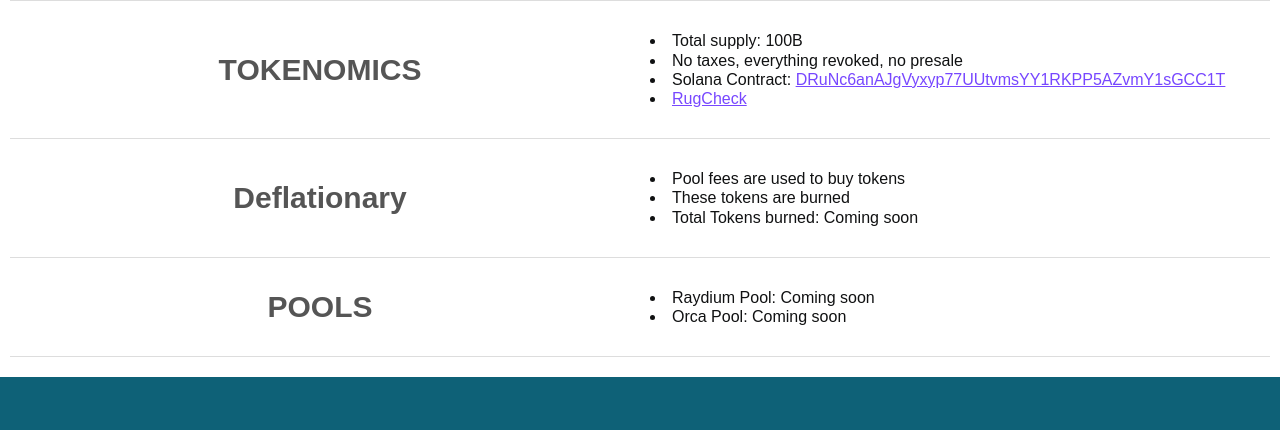
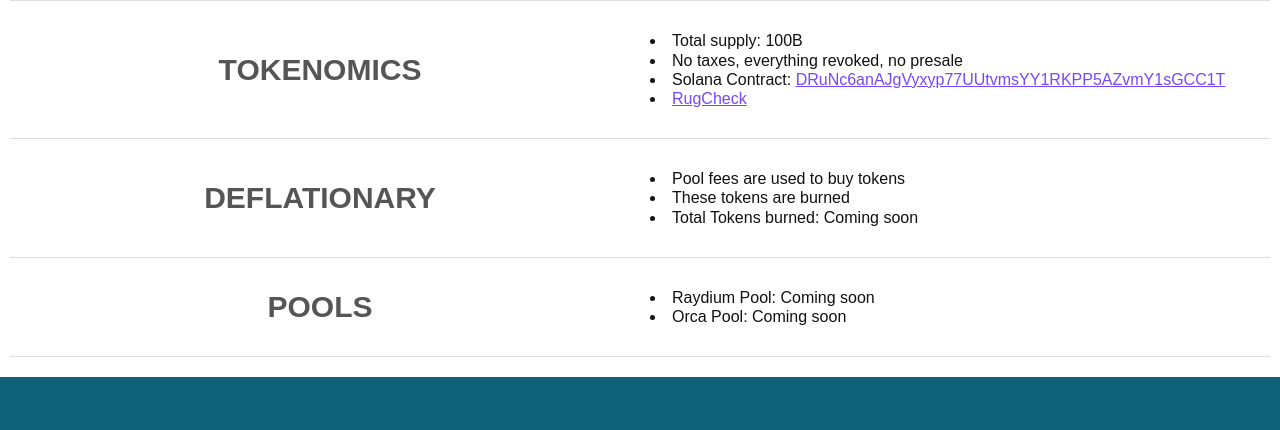
Before and after one commit to Tobitheturtle1/tobitheturtle1.github.io, a plain HTML site: page index.html in a window 1280 px wide. Shown: the part 370-800 px from the top of the page. Drawn offline with Linux system fonts and the light colour scheme.

Commit message:
Update index.html

```diff
--- a/index.html
+++ b/index.html
@@ -335,7 +335,7 @@
 <div class="bee-col bee-col-1 bee-col-w6">
 <div class="bee-block bee-block-1 bee-text">
 <div class="bee-text-content" style="line-height: 120%; font-size: 12px; font-family: inherit; color: #555555;">
-<p style="font-size: 16px; line-height: 19px; text-align: center;"><span style="font-size: 30px; line-height: 36px;"><strong style="">Deflationary</strong></span></p>
+<p style="font-size: 16px; line-height: 19px; text-align: center;"><span style="font-size: 30px; line-height: 36px;"><strong style="">DEFLATIONARY</strong></span></p>
 </div>
 </div>
 </div>
```
